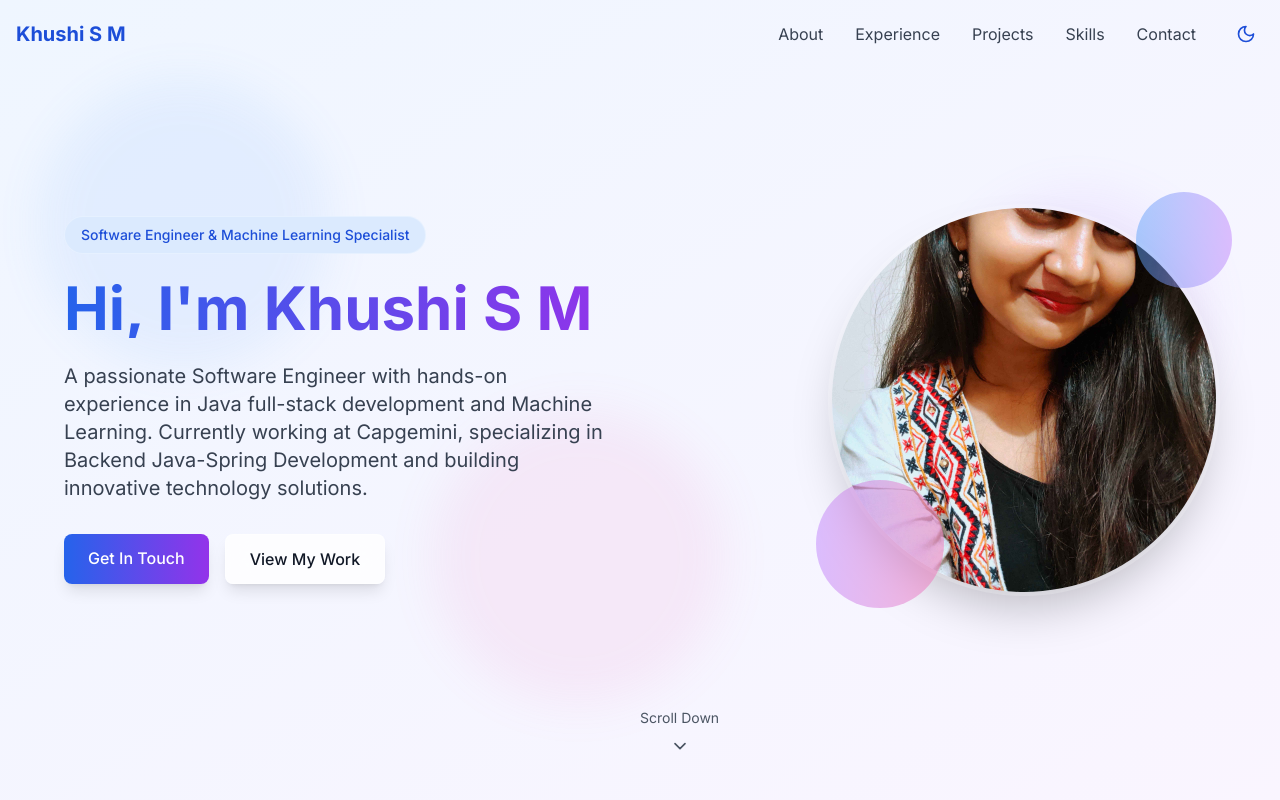
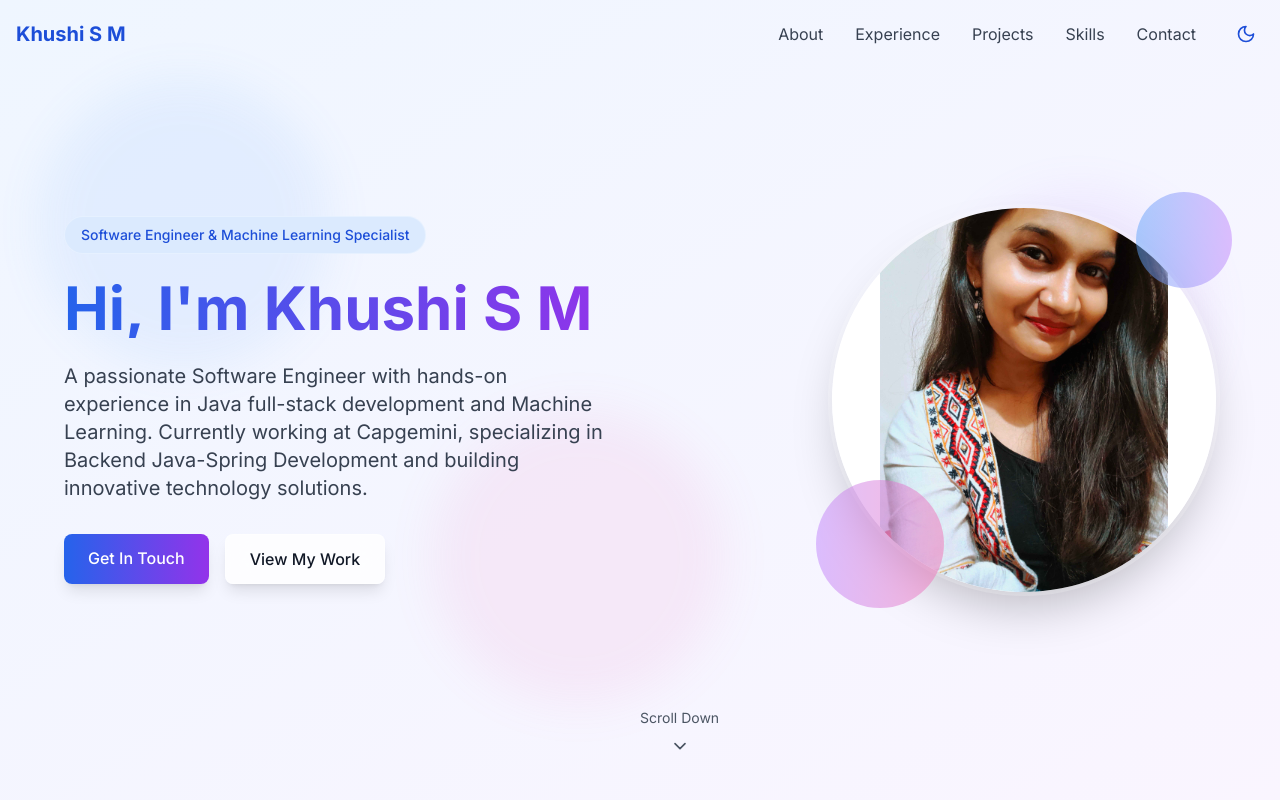
Before and after one commit to Khushi-Meti/Portfolio, a React (Vite) app: page / in a window 1280 px wide. Shown: the top 800 px of the page. Built offline with nearby package versions, Linux system fonts and the light colour scheme.

Commit message:
Update Hero.tsx

```diff
--- a/src/components/Hero.tsx
+++ b/src/components/Hero.tsx
@@ -46,8 +46,9 @@ const Hero: React.FC = () => {
                   <img
                     src="/portfolio pic copy.jpg"
                     alt="Khushi S M - Software Engineer"
-                    className="w-full h-full object-cover object-center"
-                  />
+                    className="w-full h-full object-contain object-center bg-white dark:bg-gray-900"
+                    />
+
                 </div>
                 {/* Decorative elements */}
                 <div className="absolute -top-4 -right-4 w-24 h-24 bg-gradient-to-r from-blue-400 to-purple-400 rounded-full opacity-20 animate-pulse"></div>
```
